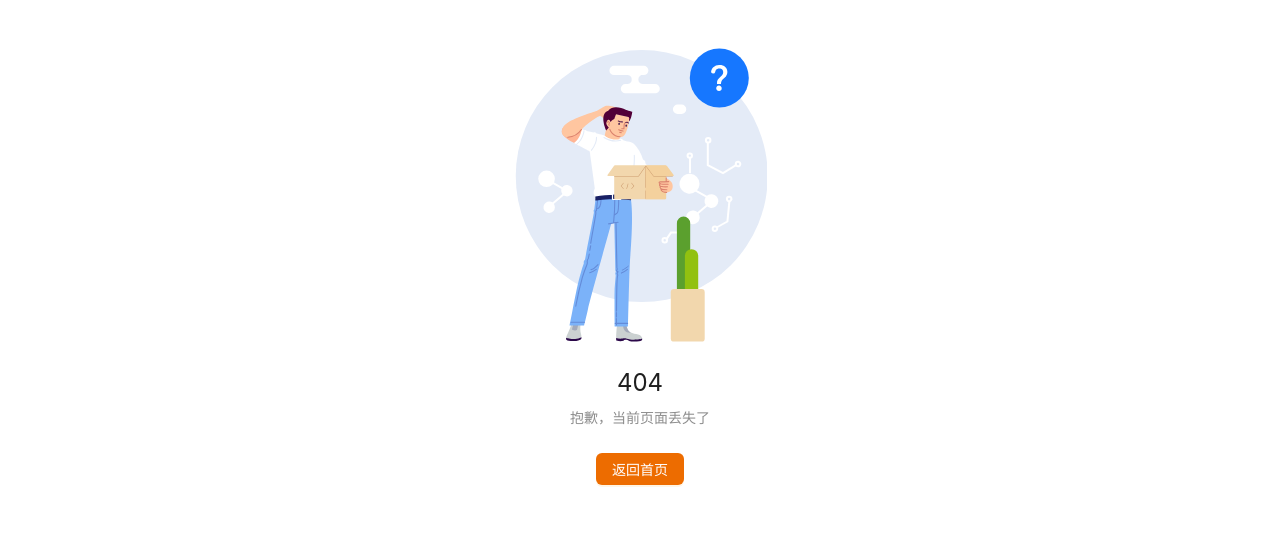
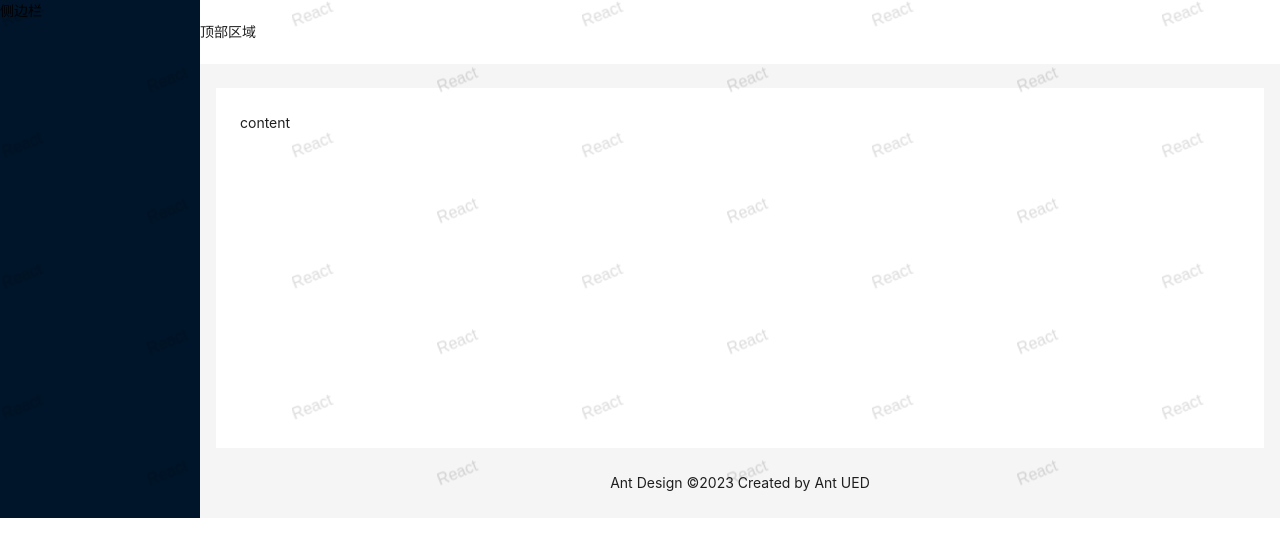
Before and after one commit to sebastiankennedy/learning-react-again, a React (Vite) app: page /welcome in a window 1280 px wide. Before the commit this address led to /404. Shown: the top 556 px of the page. Built offline with nearby package versions, Linux system fonts and the light colour scheme.

Commit message:
chapter: 8.1 首页布局开发实现

```diff
--- a/package.json
+++ b/package.json
@@ -10,6 +10,7 @@
     "preview": "vite preview"
   },
   "dependencies": {
+    "@ant-design/icons": "^5.3.6",
     "antd": "^5.16.5",
     "axios": "^1.6.8",
     "less": "^4.2.0",
--- /dev/null
+++ b/src/layout/index.tsx
@@ -0,0 +1,39 @@
+import React from 'react'
+import {UploadOutlined, UserOutlined, VideoCameraOutlined} from '@ant-design/icons'
+import {Layout, Menu, theme, Watermark} from 'antd'
+
+const {Header, Content, Footer, Sider} = Layout
+
+const App: React.FC = () => {
+  const {
+    token: {colorBgContainer}
+  } = theme.useToken()
+
+  return (
+    <Watermark content="React">
+      <Layout>
+        <Sider
+          breakpoint='lg'
+          collapsedWidth='0'
+          onBreakpoint={broken => {
+            console.log(broken)
+          }}
+          onCollapse={(collapsed, type) => {
+            console.log(collapsed, type)
+          }}
+        >
+          侧边栏
+        </Sider>
+        <Layout>
+          <Header style={{padding: 0, background: colorBgContainer}}>顶部区域</Header>
+          <Content style={{margin: '24px 16px 0'}}>
+            <div style={{padding: 24, minHeight: 360, background: colorBgContainer}}>content</div>
+          </Content>
+          <Footer style={{textAlign: 'center'}}>Ant Design ©2023 Created by Ant UED</Footer>
+        </Layout>
+      </Layout>
+    </Watermark>
+  )
+}
+
+export default App
--- a/src/utils/request.ts
+++ b/src/utils/request.ts
@@ -76,8 +76,8 @@
   showError?: boolean
 }
 export default {
-  get<T>(url: string, params?: object): Promise<T> {
-    return instance.get(url, { params })
+  get<T>(url: string, params?: object, options: CustomConfig = { showLoading:true, showError: true }): Promise<T> {
+    return instance.get(url, { params, ...options })
   },
   post<T>(url: string, params?: object, options: CustomConfig = { showLoading: true, showError: true}): Promise<T> {
     return instance.post(url, params)
--- /dev/null
+++ b/src/views/Welcome.tsx
@@ -0,0 +1,41 @@
+import { Button, Spin } from 'antd'
+import request from '@/utils/request'
+import storage from '@/utils/storage'
+import { formatMoney, toLocalDate, fomratDate } from '@/utils'
+export default function Welcome() {
+  const handleClick = () => {
+    console.log(formatMoney('1231243534.58'))
+    console.log(toLocalDate(new Date(), 'yyyy-MM-dd'))
+    console.log(fomratDate())
+  }
+  const handleStorage = (type: number) => {
+    if (type === 1) {
+      storage.set('age', 30)
+      storage.set('user', { name: 'jack', gender: '1' })
+    }
+    if (type === 2) {
+      console.log(storage.get('age'))
+      console.log(storage.get('user'))
+    }
+    if (type === 3) {
+      storage.remove('age')
+    }
+    if (type === 4) {
+      storage.clear()
+    }
+  }
+  return (
+    <div className='welcome'>
+      <Spin tip='加载中...'>
+        <p>Welcome</p>
+      </Spin>
+      <p>
+        <Button onClick={handleClick}>点击事件</Button>
+        <Button onClick={() => handleStorage(1)}>写入值</Button>
+        <Button onClick={() => handleStorage(2)}>读取值</Button>
+        <Button onClick={() => handleStorage(3)}>删除值</Button>
+        <Button onClick={() => handleStorage(4)}>清空所有</Button>
+      </p>
+    </div>
+  )
+}
```
Also changed, not shown: src/router/index.tsx (+15 -0 lines), 1 other file (tests, documents, lock files or other folders).
